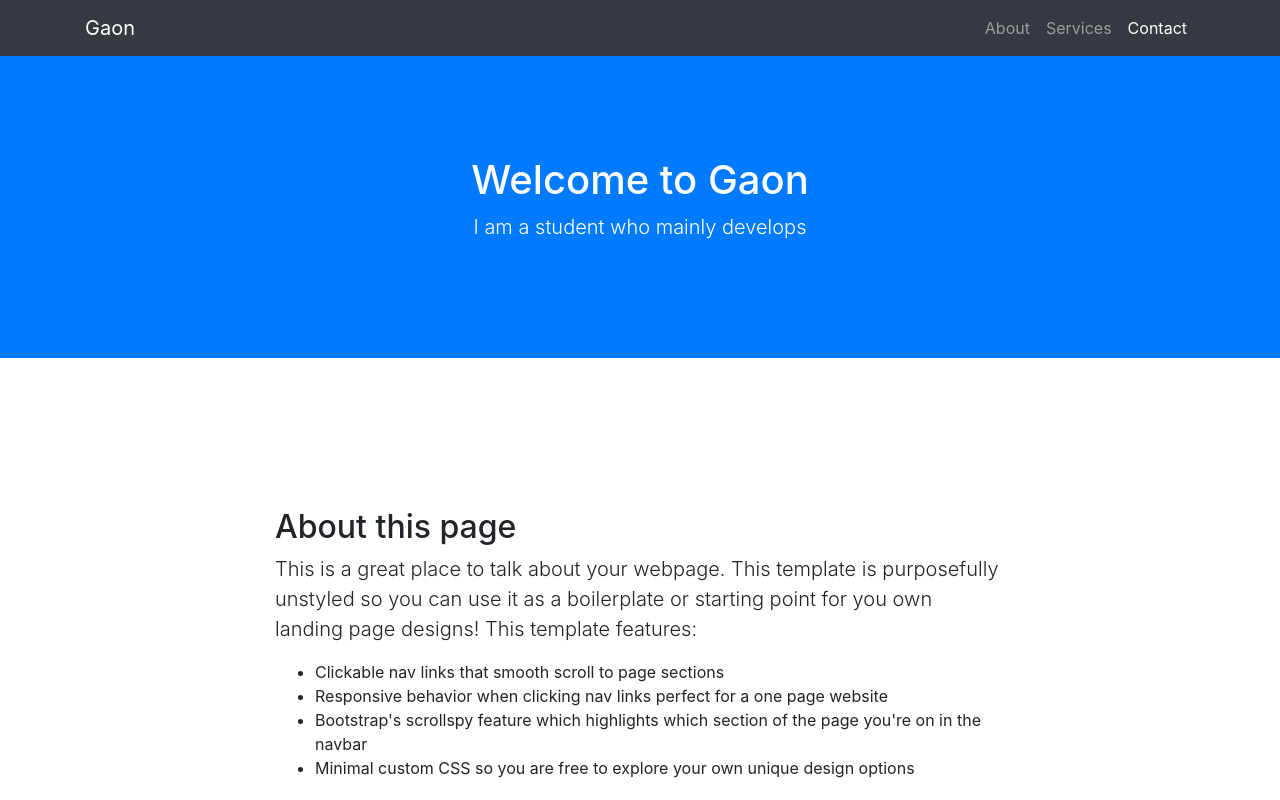
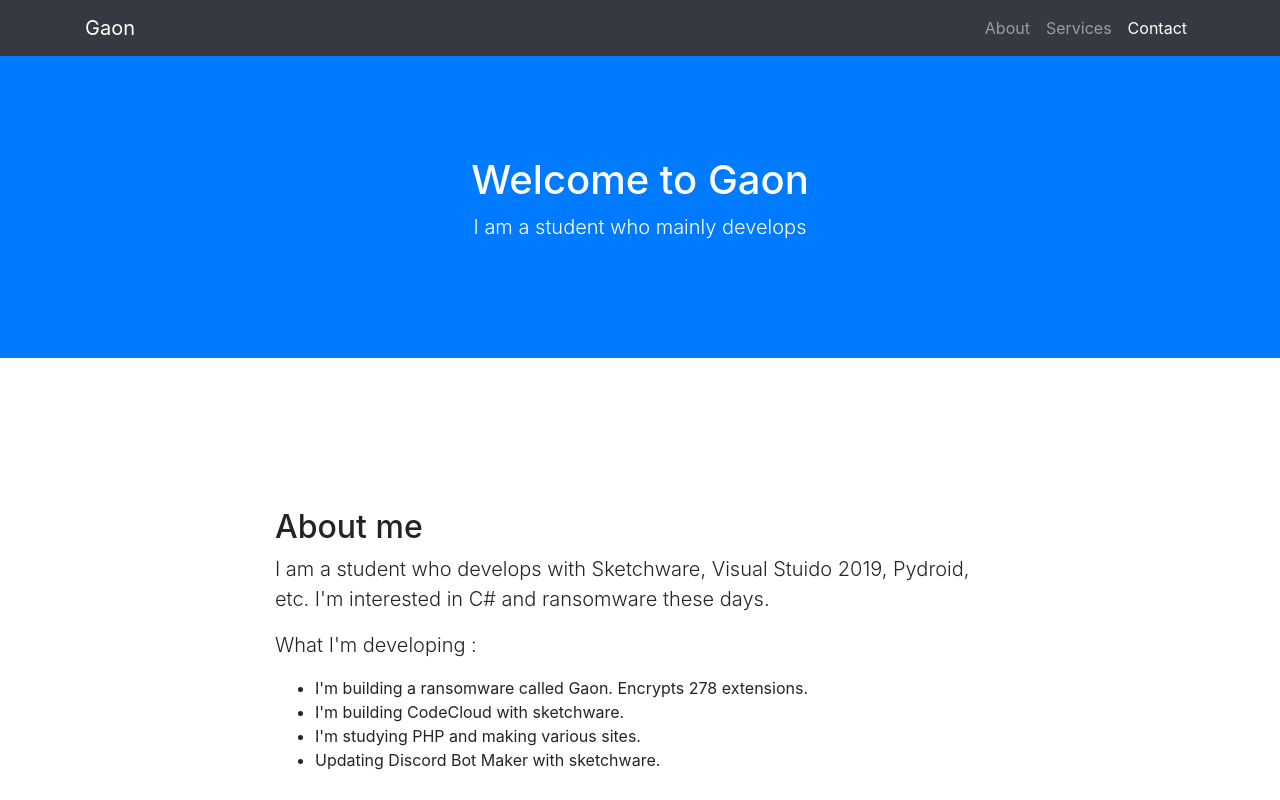
Before and after one commit to chtmdekf/gaon, a website with bundled scripts: page index.html in a window 1280 px wide. Shown: the top 800 px of the page. Built offline with nearby package versions, Linux system fonts and the light colour scheme.

Commit message:
Update index.html

```diff
--- a/index.html
+++ b/index.html
@@ -1,7 +1,5 @@
 <!DOCTYPE html>
-<html lang="en">
-
-<head>
+<html lang="en"><head>
 
   <meta charset="utf-8">
   <meta name="viewport" content="width=device-width, initial-scale=1, shrink-to-fit=no">
@@ -54,13 +52,14 @@
     <div class="container">
       <div class="row">
         <div class="col-lg-8 mx-auto">
-          <h2>About this page</h2>
-          <p class="lead">This is a great place to talk about your webpage. This template is purposefully unstyled so you can use it as a boilerplate or starting point for you own landing page designs! This template features:</p>
+          <h2>About me</h2>
+          <p class="lead">I am a student who develops with Sketchware, Visual Stuido 2019, Pydroid, etc. I'm interested in C# and ransomware these days.</p>
+<p class="lead">What I'm developing :</p>
           <ul>
-            <li>Clickable nav links that smooth scroll to page sections</li>
-            <li>Responsive behavior when clicking nav links perfect for a one page website</li>
-            <li>Bootstrap's scrollspy feature which highlights which section of the page you're on in the navbar</li>
-            <li>Minimal custom CSS so you are free to explore your own unique design options</li>
+            <li>I'm building a ransomware called Gaon. Encrypts 278 extensions.</li>
+            <li>I'm building CodeCloud with sketchware.</li>
+            <li>I'm studying PHP and making various sites.</li>
+            <li>Updating Discord Bot Maker with sketchware.</li>
           </ul>
         </div>
       </div>
@@ -92,7 +91,7 @@
   <!-- Footer -->
   <footer class="py-5 bg-dark">
     <div class="container">
-      <p class="m-0 text-center text-white">Copyright &copy; Your Website 2019</p>
+      <p class="m-0 text-center text-white">Copyright © Your Website 2019</p>
     </div>
     <!-- /.container -->
   </footer>
@@ -107,6 +106,7 @@
   <!-- Custom JavaScript for this theme -->
   <script src="js/scrolling-nav.js"></script>
 
-</body>
 
-</html>
+
+
+</body></html>
```
